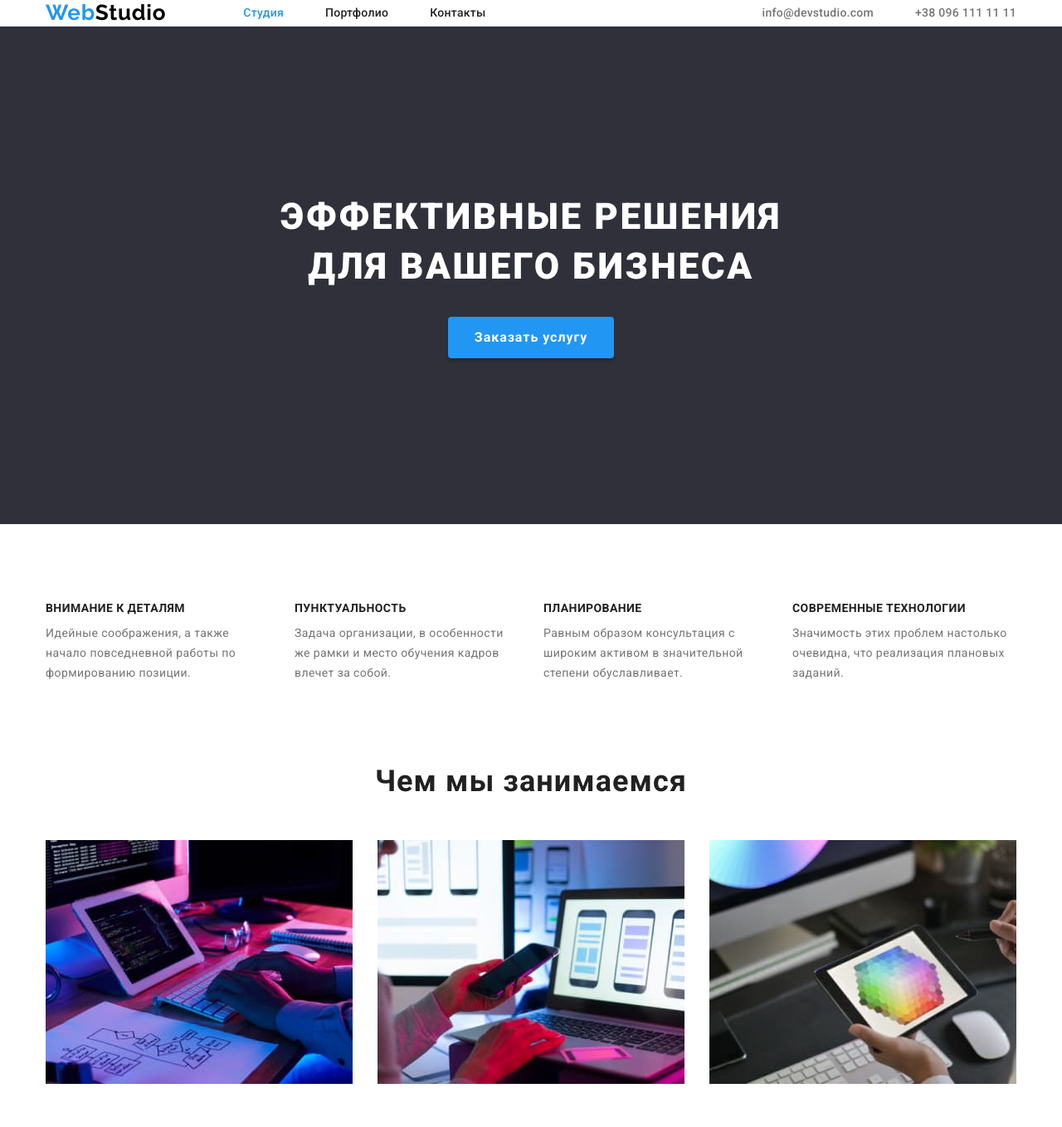
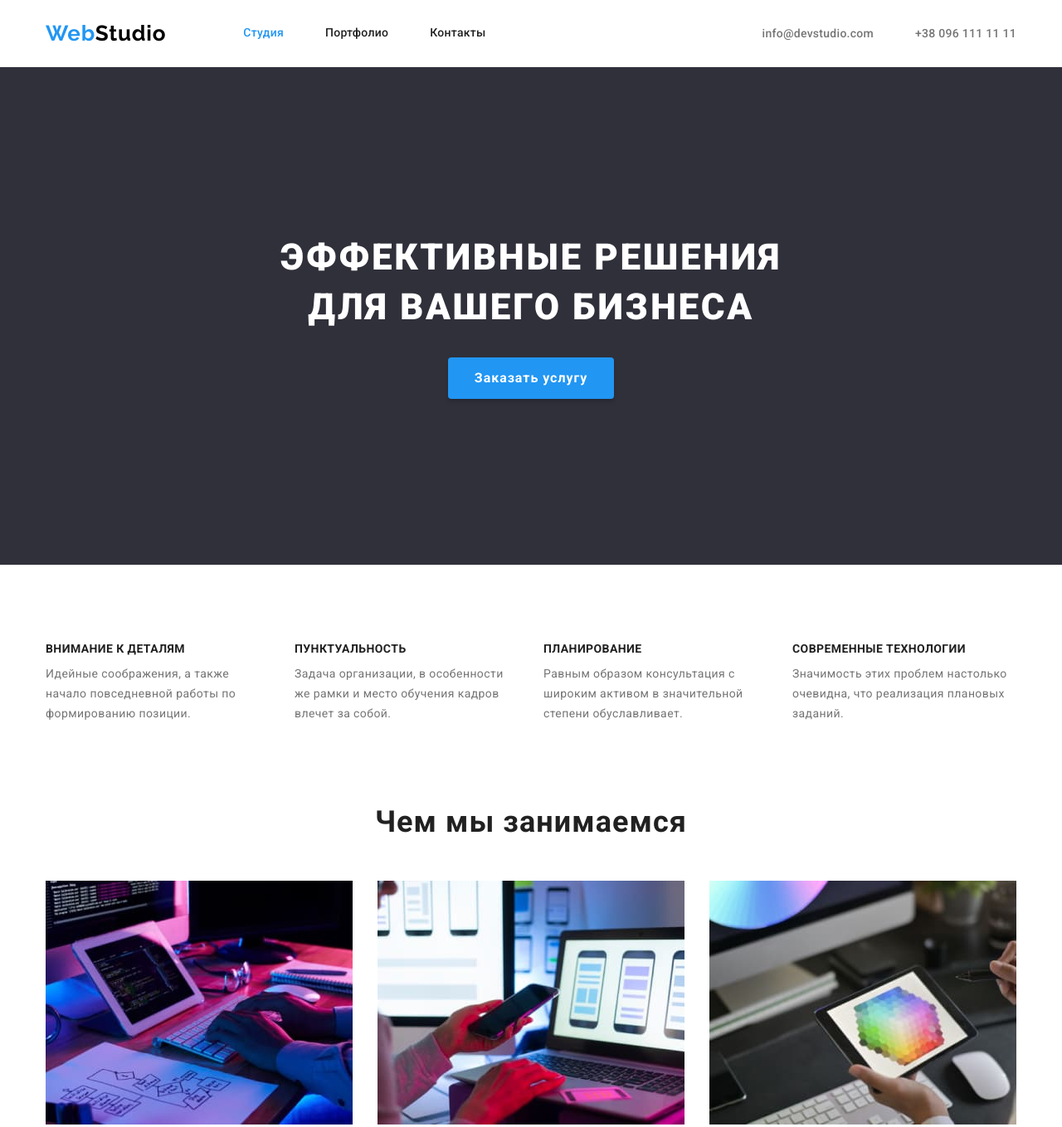
Before and after one commit to AlexandrSirets/goit-markup-hw-03, a plain HTML site: page index.html in a window 1280 px wide. Shown: the top 1359 px of the page at 83% size. Drawn offline with nearby package versions, Linux system fonts and the light colour scheme.

Commit message:
finalfixed

```diff
--- a/css/style.css
+++ b/css/style.css
@@ -119,10 +119,13 @@ body {
 }
 
 .menu-link {
+  display: block;
   font-weight: 500;
   line-height: 1.14;
   letter-spacing: 0.02em;
   color: var(--accent-color);
+  padding-top: 32px;
+  padding-bottom: 32px;
 }
 
 .menu-link:hover,
@@ -197,10 +200,6 @@ body {
 
 /* ========== ADVANTAGES =========== */
 
-.advantages {
-  padding-bottom: 0;
-}
-
 .advanteges-item {
   display: flex;
   gap: 30px;
@@ -228,6 +227,10 @@ body {
 /* ========== /ADVANTAGES =========== */
 
 /* ========== DEVELOPMENT ========== */
+
+.development {
+  padding-top: 0;
+}
 
 .top-title {
   font-weight: 700;
```
